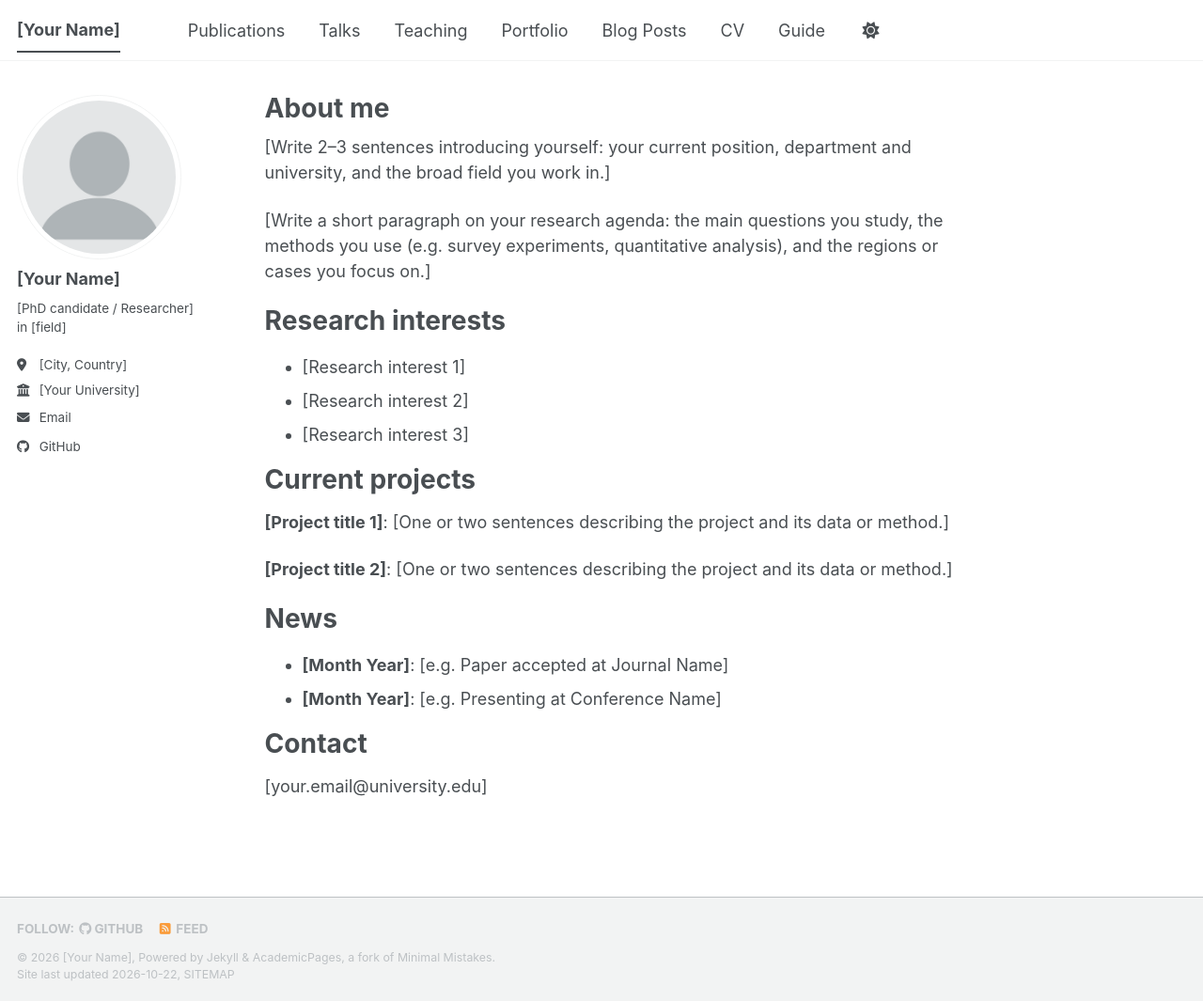
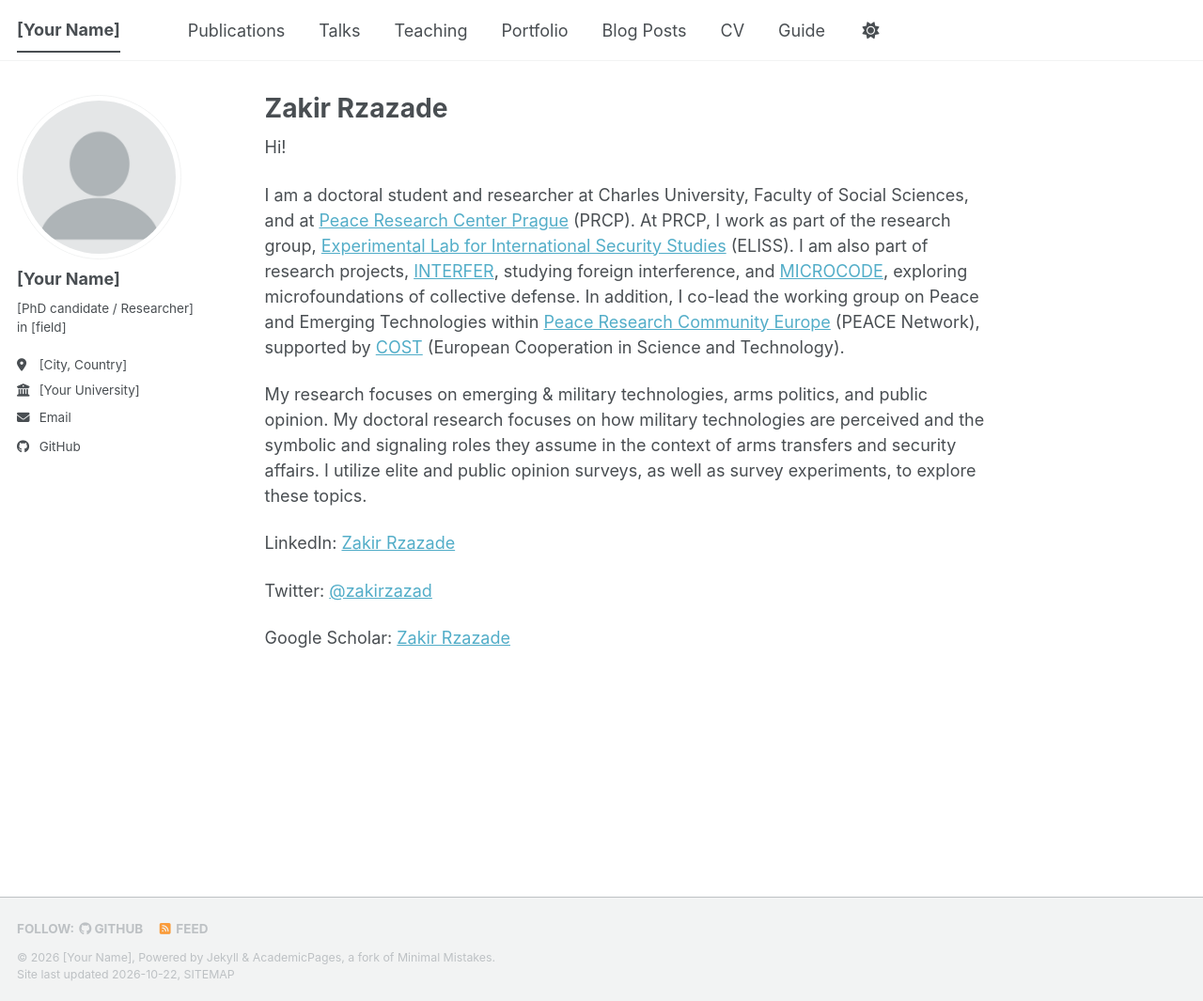
Before and after one commit to zakirzazad/zakirzazad.github.io, a Jekyll site: the page built from _pages/about.md, in a window 1280 px wide and 1065 px high. Shown: the whole window at 94% size. Built offline with Jekyll 4.4.1, drawn with Linux system fonts in a browser that asks for light colours; a style sheet for code colours, icons or effects is not loaded.

Commit message:
Update about.md

```diff
--- a/_pages/about.md
+++ b/_pages/about.md
@@ -1,33 +1,20 @@
 ---
 permalink: /
-title: "About me"
+title: "Zakir Rzazade"
 author_profile: true
 redirect_from:
   - /about/
   - /about.html
 ---
 
-[Write 2–3 sentences introducing yourself: your current position, department and university, and the broad field you work in.]
+Hi!
 
-[Write a short paragraph on your research agenda: the main questions you study, the methods you use (e.g. survey experiments, quantitative analysis), and the regions or cases you focus on.]
+I am a doctoral student and researcher at Charles University, Faculty of Social Sciences, and at [Peace Research Center Prague](https://www.prcprague.cz/zakir-rzazade) (PRCP). At PRCP, I work as part of the research group, [Experimental Lab for International Security Studies](https://www.eliss-lab.eu/our-team) (ELISS). I am also part of research projects, [INTERFER](https://www.interfer-project.eu/work-packages), studying foreign interference, and [MICROCODE](https://www.erc-microcode.eu/research-team), exploring microfoundations of collective defense. In addition, I co-lead the working group on Peace and Emerging Technologies within [Peace Research Community Europe](https://www.peaceresearchnetwork.eu/research/wg4-peace-emerging-technologies) (PEACE Network), supported by [COST](https://www.cost.eu/) (European Cooperation in Science and Technology).
 
-Research interests
-======
-* [Research interest 1]
-* [Research interest 2]
-* [Research interest 3]
+My research focuses on emerging & military technologies, arms politics, and public opinion. My doctoral research focuses on how military technologies are perceived and the symbolic and signaling roles they assume in the context of arms transfers and security affairs. I utilize elite and public opinion surveys, as well as survey experiments, to explore these topics.
 
-Current projects
-======
-**[Project title 1]**: [One or two sentences describing the project and its data or method.]
+LinkedIn: [Zakir Rzazade](https://linkedin.com/in/zakirzazad)
 
-**[Project title 2]**: [One or two sentences describing the project and its data or method.]
+Twitter: [@zakirzazad](https://x.com/zakirzazad)
 
-News
-======
-* **[Month Year]**: [e.g. Paper accepted at Journal Name]
-* **[Month Year]**: [e.g. Presenting at Conference Name]
-
-Contact
-======
-[your.email@university.edu]
+Google Scholar: [Zakir Rzazade](https://scholar.google.com/citations?user=GI0ryAUAAAAJ&hl=en)
```
